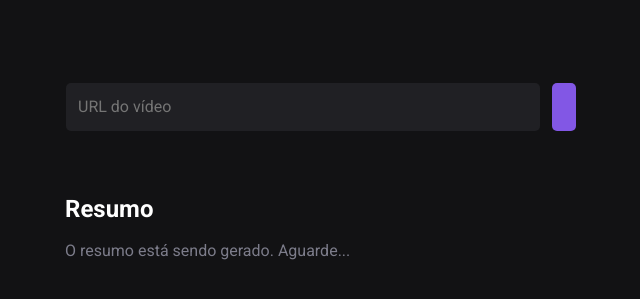
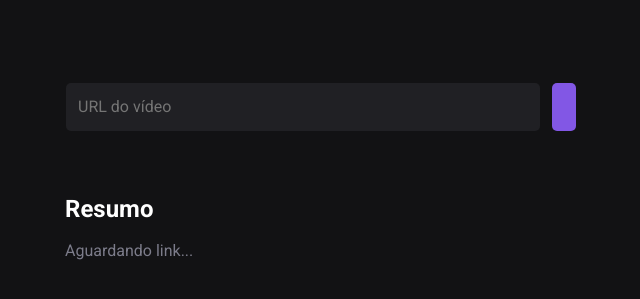
Before and after one commit to xandguima/nlwIA, a website built with Vite: page index.html in a window 1280 px wide. Shown: the part 331-630 px from the top of the page, without its empty margins (319-959 px from the left). Built offline with nearby package versions, Linux system fonts and the light colour scheme; some icons are missing.

Commit message:
change first menssege

```diff
--- a/index.html
+++ b/index.html
@@ -28,7 +28,7 @@
       </form>
 
       <h2>Resumo</h2>
-      <p id="content" class="placeholder">O resumo está sendo gerado. Aguarde...</p>
+      <p id="content" class="placeholder">Aguardando link...</p>
     </div>
     <script type="module" src="./web/main.js"></script>
   </body>
```
Also changed, not shown: 1 other file.
